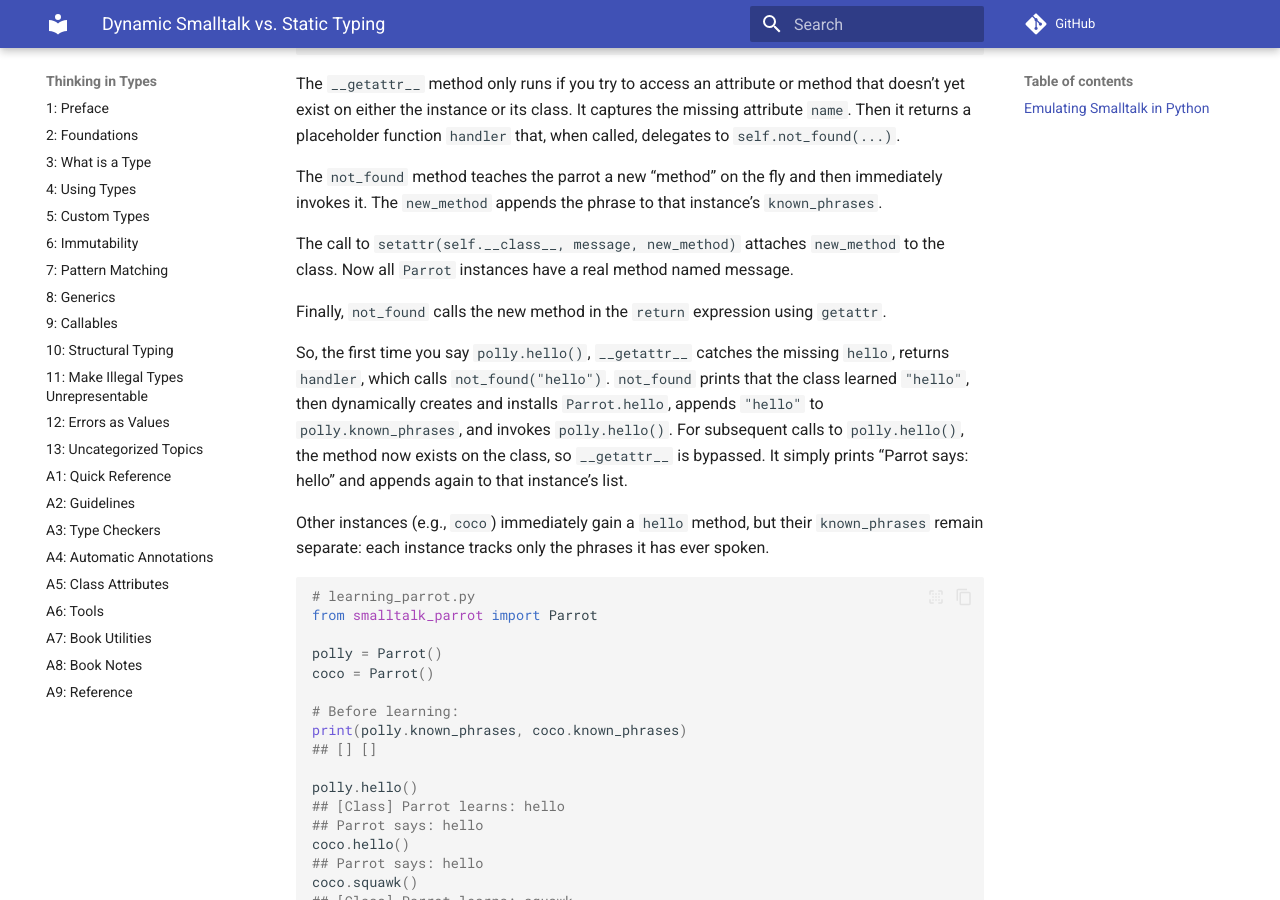
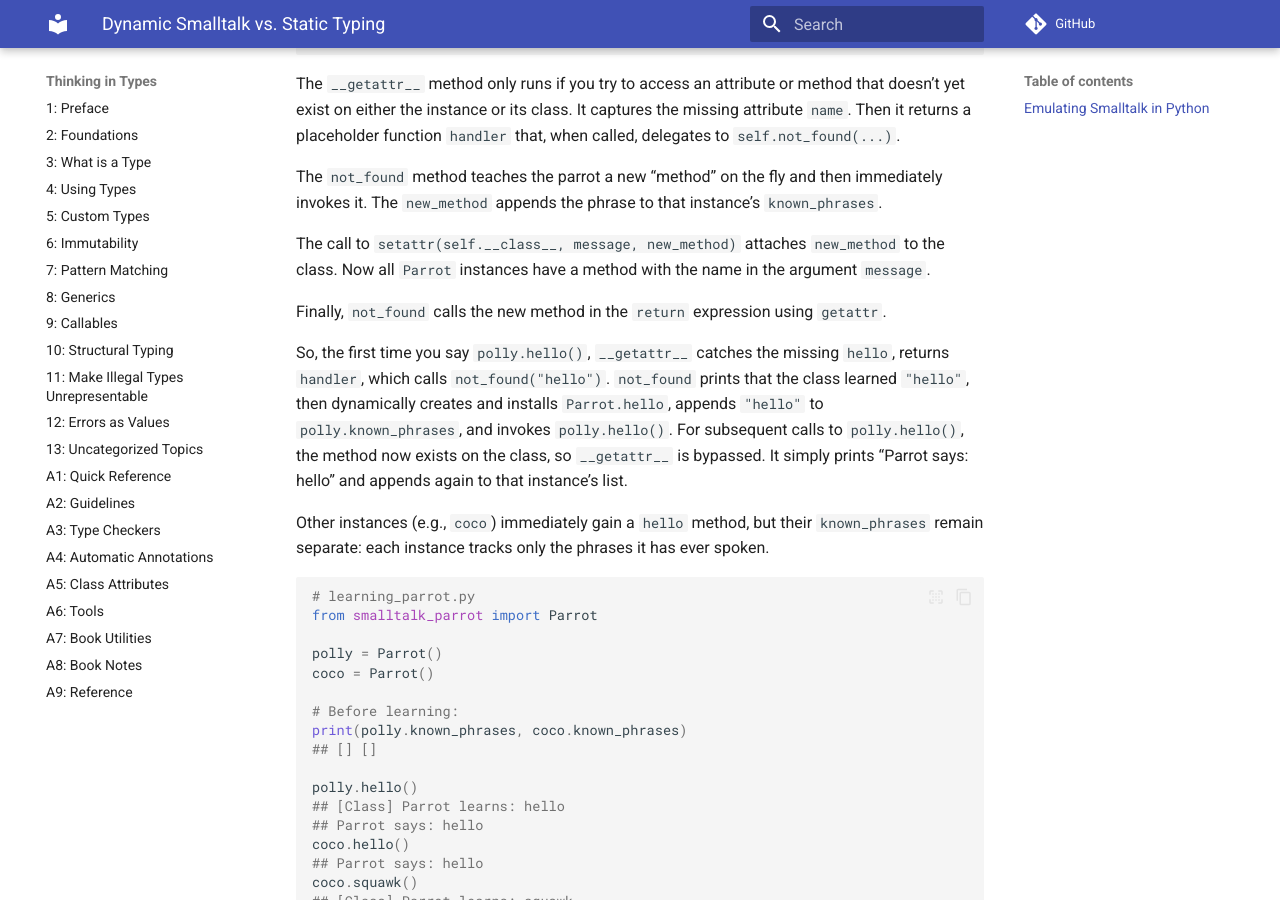
Before and after one commit to ThinkingInTypes/ThinkingInTypes.github.io, an MkDocs documentation site: the page built from Chapters/C02A_Smalltalk.md, in a window 1280 px wide and 900 px high, scrolled down 2729 px. Built offline with MkDocs 1.6.1 and Material for MkDocs 9.7.7, drawn with Linux system fonts in a browser that asks for light colours; comment, search, counter and statistics services are not loaded.

Commit message:
Update C02A_Smalltalk.md

```diff
--- a/Chapters/C02A_Smalltalk.md
+++ b/Chapters/C02A_Smalltalk.md
@@ -123,7 +123,7 @@ The `not_found` method teaches the parrot a new “method” on the fly and then
 The `new_method` appends the phrase to that instance’s `known_phrases`.
 
 The call to `setattr(self.__class__, message, new_method)` attaches `new_method` to the class.
-Now all `Parrot` instances have a real method named message.
+Now all `Parrot` instances have a method with the name in the argument `message`.
 
 Finally, `not_found` calls the new method in the `return` expression using `getattr`.
 
```
